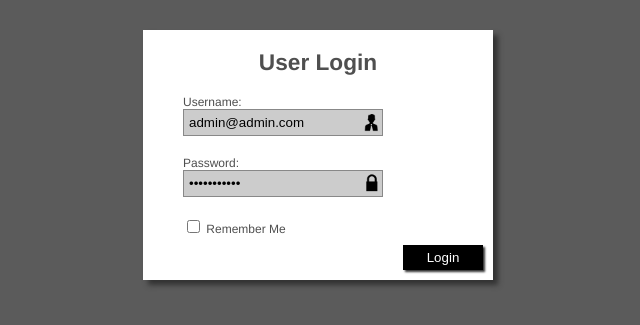
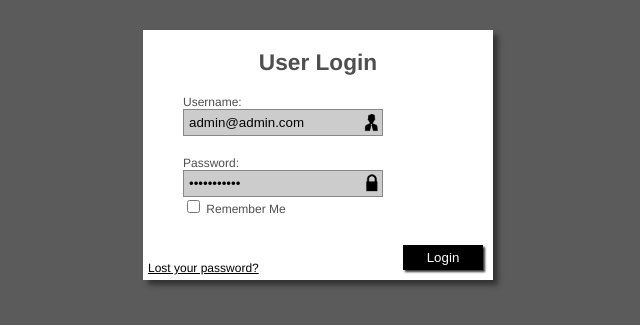
Before and after one commit to hu19891110/UML, a CodeIgniter app: page /flexi_auth/ in a window 1280 px wide. Shown: the part 245-570 px from the top of the page, without its empty margins (322-962 px from the left). Run offline with CodeIgniter, Linux system fonts and the light colour scheme; data that the repository does not hold is empty.

Commit message:
Forgot password link
Url moet nog wel worden ingevuld

```diff
--- a/application/views/login_view.php
+++ b/application/views/login_view.php
@@ -65,6 +65,7 @@
 							</li>
 						</ul>
 				<?php echo form_close();?>
+				<div class="forgotpassword"><a href="<?php echo site_url('') ?>">Lost your password?</a></div>
 			</div>
 		</div>
 	</div>
--- a/includes/css/style.css
+++ b/includes/css/style.css
@@ -65,7 +65,7 @@ body{
 	outline-color: #1D65F6;
 }
 
-#loginbox .register{ /* register new student tekst */
+#loginbox .forgotpassword{ /* register new student tekst */
 	position: absolute;
 	left: 5px;
 	bottom: 5px;
@@ -75,7 +75,7 @@ body{
 	text-align: left;
 }
 
-#loginbox .loginform li{
+#loginbox .loginform li:first-child{
 	padding-bottom: 20px;
 }
 
```
